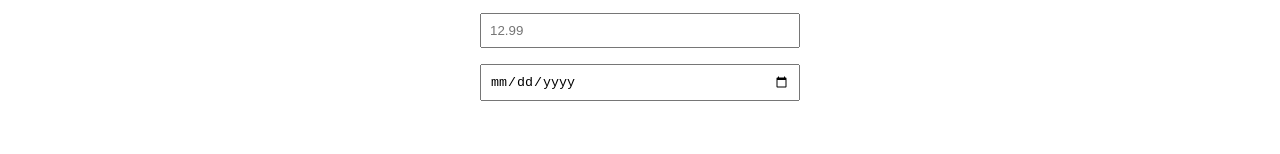
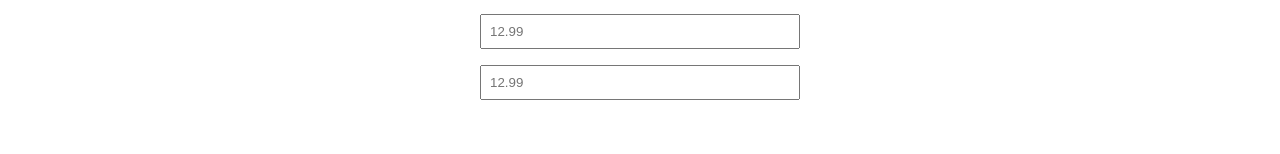
Before and after one commit to davi1985/nextjs-pwa, a Next.js app: page / in a window 1280 px wide. Shown: the part 431-585 px from the top of the page. Built offline with nearby package versions, Linux system fonts and the light colour scheme.

Commit message:
example pwa next

```diff
--- a/package.json
+++ b/package.json
@@ -9,6 +9,7 @@
     "lint": "next lint"
   },
   "dependencies": {
+    "lodash": "^4.17.21",
     "next": "12.1.4",
     "next-pwa": "^5.4.7",
     "react": "18.0.0",
--- /dev/null
+++ b/src/hooks/useDevice.js
@@ -0,0 +1,36 @@
+import { debounce } from "lodash";
+import { useEffect, useState } from "react";
+
+export const useDevice = () => {
+  const [device, setDevice] = useState(undefined);
+
+  useEffect(() => {
+    const viewport = () => {
+      const width = window.innerWidth;
+
+      if (width <= 500) {
+        setDevice("mobile");
+      }
+
+      if (width >= 501) {
+        setDevice("tablet");
+      }
+
+      if (width >= 1024) {
+        setDevice("desktop");
+      }
+    };
+
+    const debouncedConvert = debounce(viewport, 100);
+
+    viewport();
+
+    window.addEventListener("resize", debouncedConvert);
+
+    return () => {
+      window.removeEventListener("resize", debouncedConvert);
+    };
+  }, []);
+
+  return { device };
+};
--- a/pages/index.js
+++ b/src/pages/index.js
@@ -1,9 +1,12 @@
 import Head from "next/head";
 import Image from "next/image";
 import Link from "next/link";
+import { useDevice } from "../hooks/useDevice";
 import styles from "../styles/Home.module.css";
 
 export default function Home() {
+  const { device } = useDevice();
+
   return (
     <div className={styles.container}>
       <main className={styles.main}>
@@ -26,9 +29,17 @@ export default function Home() {
             placeholder="Input type text"
           />
 
-          <input className={styles.input} type="number" placeholder="12.99" />
+          <input
+            className={styles.input}
+            type={device === "mobile" && "number"}
+            placeholder="12.99"
+          />
 
-          <input className={styles.input} type="date" placeholder="12.99" />
+          <input
+            className={styles.input}
+            type={device === "mobile" ? "date" : "text"}
+            placeholder="12.99"
+          />
         </div>
       </main>
 
```
Also changed, not shown: src/pages/_app.js (renamed from pages/_app.js), src/pages/_document.js (renamed from pages/_document.js), src/pages/about.js (renamed from pages/about.js), src/pages/contact.js (renamed from pages/contact.js), src/styles/Home.module.css (renamed from styles/Home.module.css), src/styles/globals.css (renamed from styles/globals.css), 2 other files (tests, documents, lock files or other folders).
